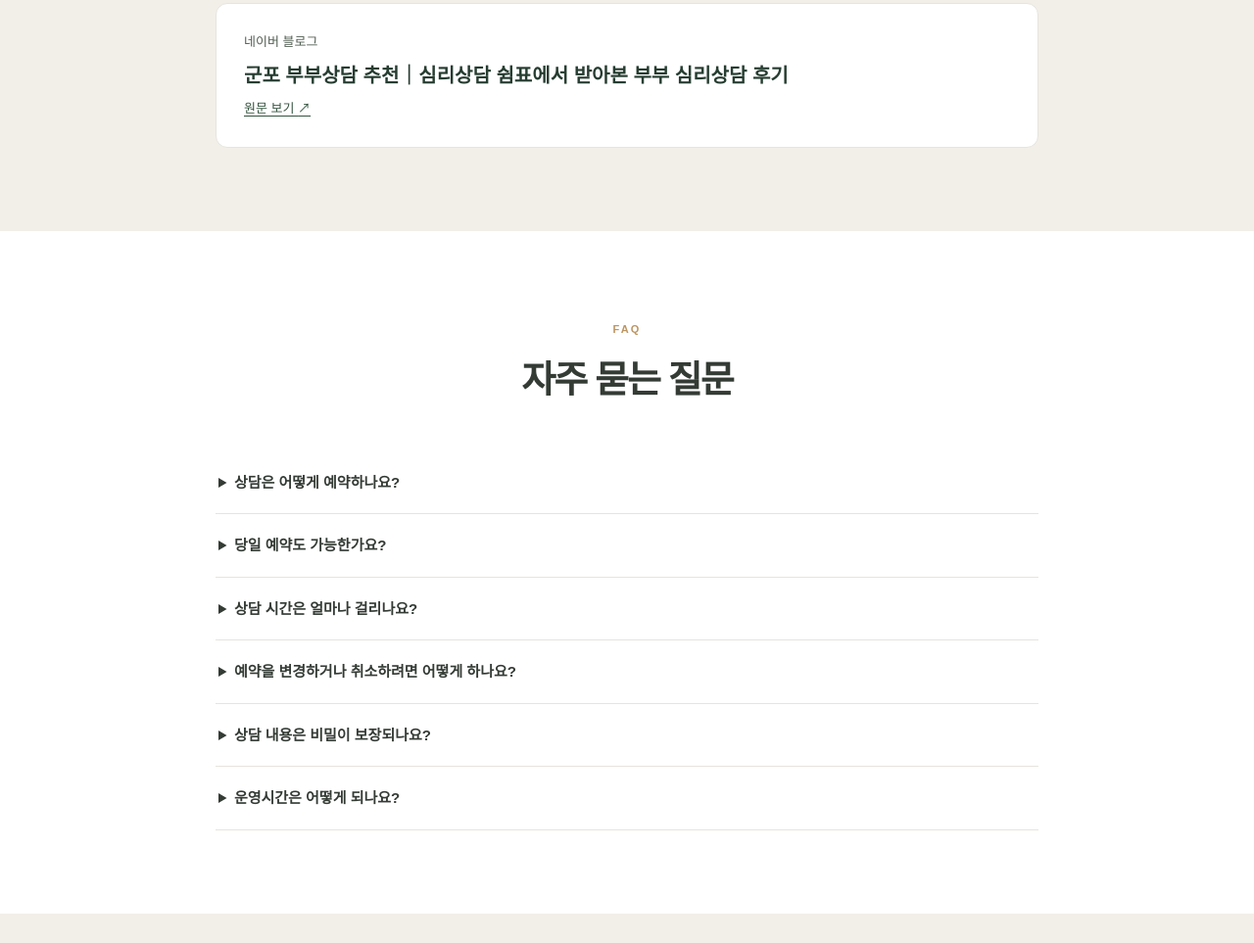
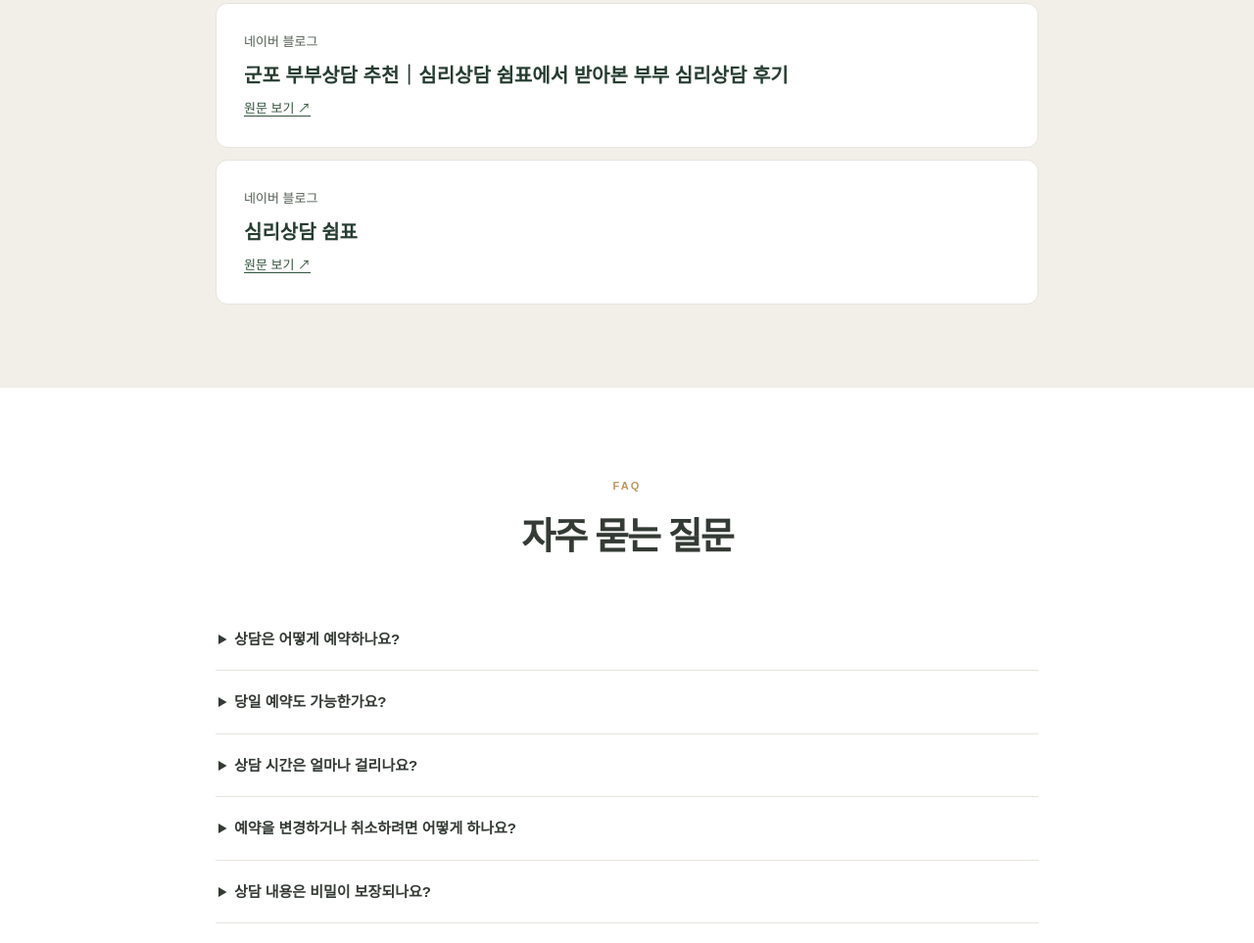
Before and after one commit to kairos0624/shimpyo-homepage, a plain HTML site: page index.html in a window 1280 px wide. Shown: the part 5726-6689 px from the top of the page at 98% size. Drawn offline with Linux system fonts and the light colour scheme.

Commit message:
Add second Naver blog review

```diff
--- a/index.html
+++ b/index.html
@@ -120,6 +120,11 @@
         <strong>군포 부부상담 추천｜심리상담 쉼표에서 받아본 부부 심리상담 후기</strong>
         <span class="blog-review-action">원문 보기 <span aria-hidden="true">↗</span></span>
       </a></li>
+      <li><a class="blog-review-link" href="https://blog.naver.com/ksbuinhs/224466780520">
+        <span class="blog-review-source">네이버 블로그</span>
+        <strong>심리상담 쉼표</strong>
+        <span class="blog-review-action">원문 보기 <span aria-hidden="true">↗</span></span>
+      </a></li>
     </ul>
   </div>
 </section>
```
